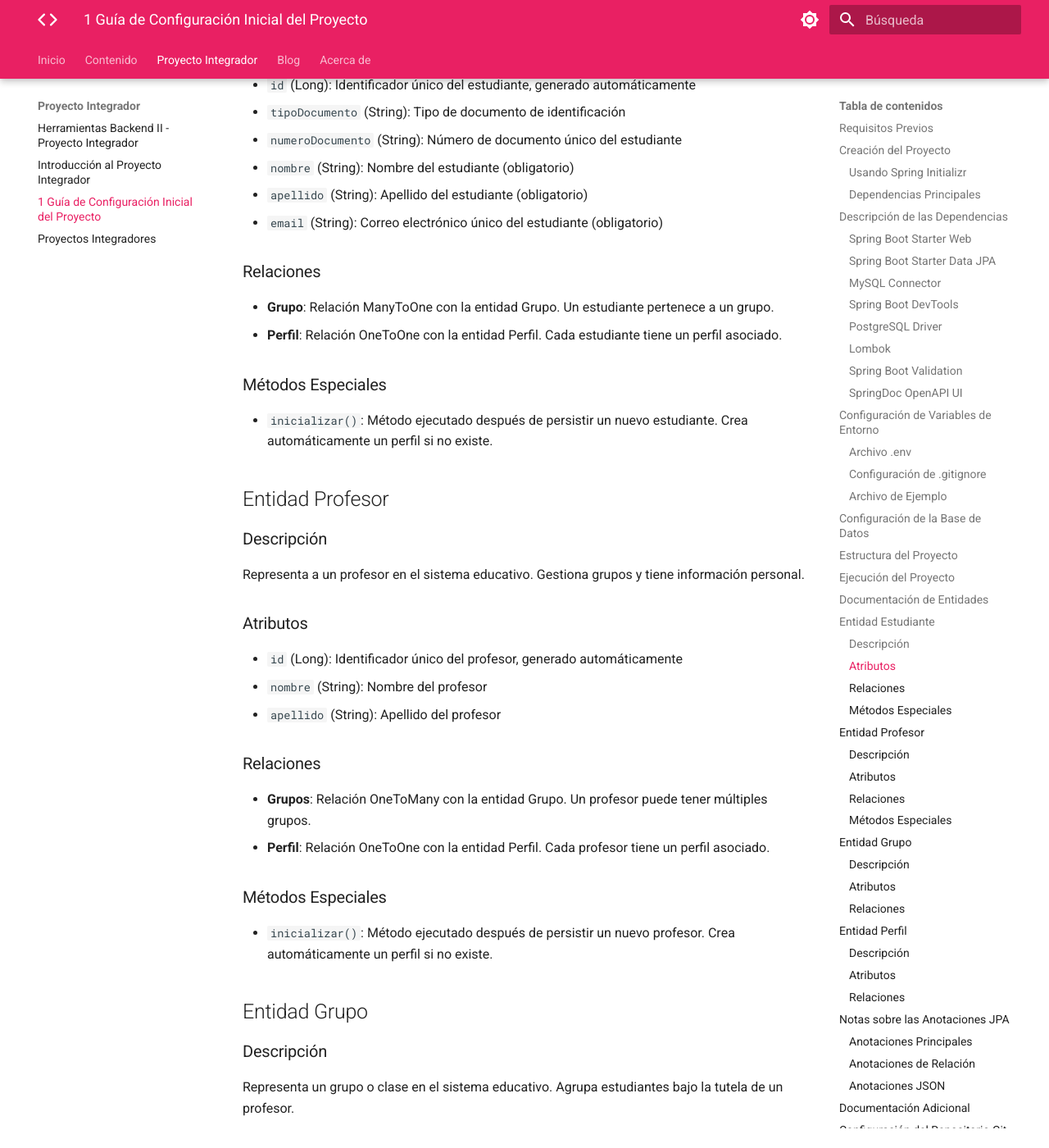
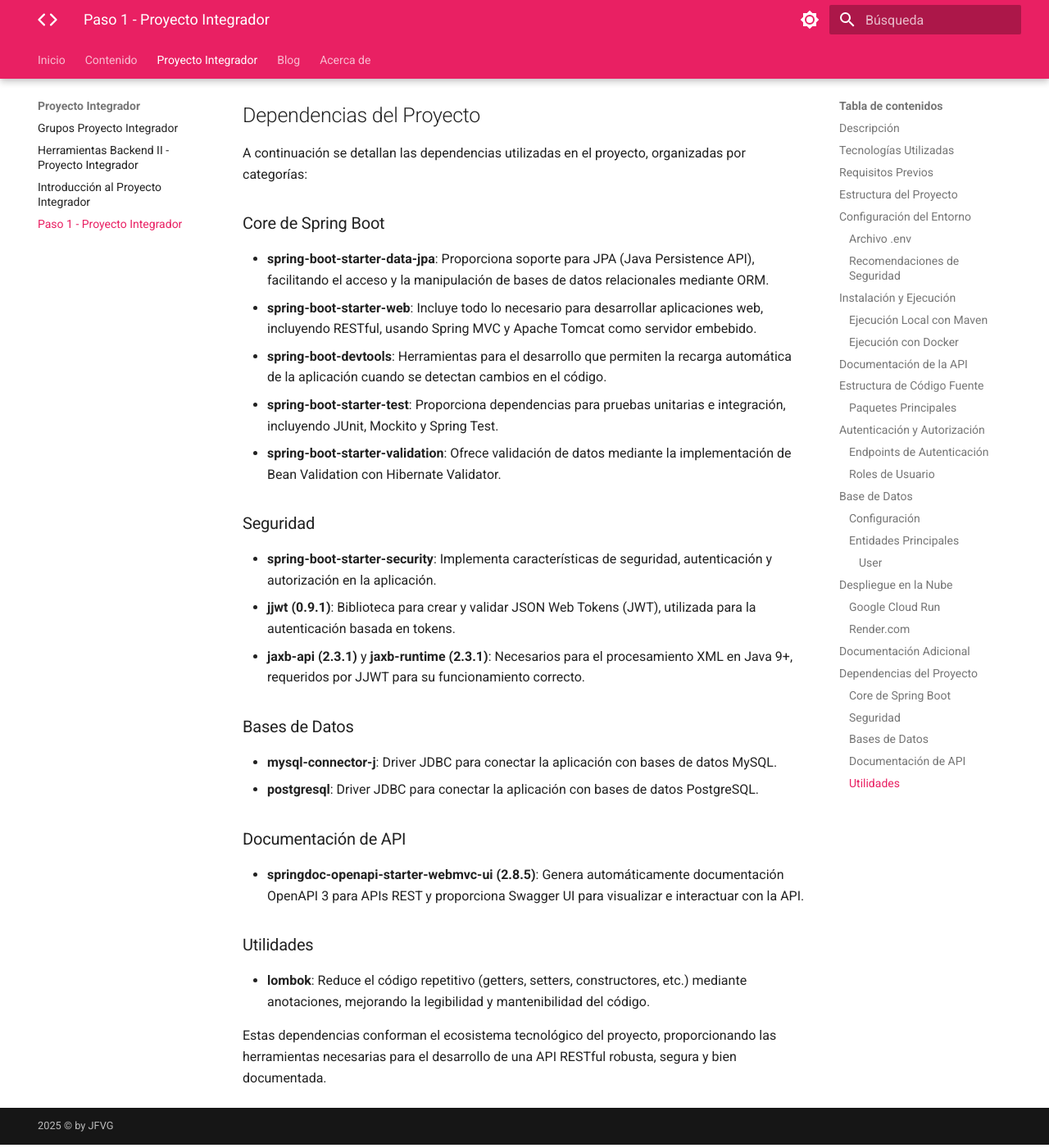
Before and after one commit to jfinfocesde/25b2, an MkDocs documentation site: the page built from docs/pi/p2.md, in a window 1280 px wide and 1400 px high, scrolled down 5328 px. Shown: the whole window at 82% size. Built offline with MkDocs 1.6.1 and Material for MkDocs 9.7.7, drawn with Linux system fonts in a browser that asks for light colours; some of the changed text lies outside the part shown.

Commit message:
15-03-2025

````diff
--- a/docs/pi/p2.md
+++ b/docs/pi/p2.md
@@ -1,364 +1,241 @@
-# 1 Guía de Configuración Inicial del Proyecto
+# Paso 1 - Proyecto Integrador
+
+## Descripción
+Este proyecto es una API RESTful desarrollada con Spring Boot que implementa un sistema de gestión con autenticación y autorización basada en roles. La API está diseñada para ser desplegada en contenedores Docker y puede ser ejecutada tanto en entornos locales como en la nube (Google Cloud Run o Render.com).
+
+## Tecnologías Utilizadas
+- Java 21
+- Spring Boot 3.4.3
+- Spring Security
+- Spring Data JPA
+- MySQL / PostgreSQL
+- JWT (JSON Web Tokens)
+- Maven
+- Docker
+- Swagger / OpenAPI
 
 ## Requisitos Previos
-
-- Java Development Kit (JDK) 21
-- Maven 3.6 o superior
-- IDE de su preferencia (IntelliJ IDEA, Eclipse, VS Code)
-
-## Creación del Proyecto
-
-### Usando Spring Initializr
-
-1. Visitar [Spring Initializr](https://start.spring.io/)
-2. Configurar el proyecto:
-   - Project: Maven
-   - Language: Java
-   - Spring Boot: 3.4.3
-   - Group: com.cesde
-   - Artifact: proyecto-integrador
-   - Name: proyecto-integrador
-   - Description: Proyecto Integrador Spring Boot
-   - Package name: com.cesde.proyecto_integrador
-   - Packaging: Jar
-   - Java: 21
-
-### Dependencias Principales
-
-```xml
-<dependencies>
-    <!-- Spring Boot Starter Web -->
-    <dependency>
-        <groupId>org.springframework.boot</groupId>
-        <artifactId>spring-boot-starter-web</artifactId>
-    </dependency>
-
-    <!-- Spring Boot Starter Data JPA -->
-    <dependency>
-        <groupId>org.springframework.boot</groupId>
-        <artifactId>spring-boot-starter-data-jpa</artifactId>
-    </dependency>
-
-    <!-- MySQL Connector -->
-    <dependency>
-        <groupId>com.mysql</groupId>
-        <artifactId>mysql-connector-j</artifactId>
-        <scope>runtime</scope>
-    </dependency>
-
-    <!-- Spring Boot DevTools -->
-    <dependency>
-        <groupId>org.springframework.boot</groupId>
-        <artifactId>spring-boot-devtools</artifactId>
-        <scope>runtime</scope>
-        <optional>true</optional>
-    </dependency>
-
-    <!-- PostgreSQL Driver -->
-    <dependency>
-        <groupId>org.postgresql</groupId>
-        <artifactId>postgresql</artifactId>
-        <scope>runtime</scope>
-    </dependency>
-
-    <!-- Lombok -->
-    <dependency>
-        <groupId>org.projectlombok</groupId>
-        <artifactId>lombok</artifactId>
-        <optional>true</optional>
-    </dependency>
-
-    <!-- Spring Boot Validation -->
-    <dependency>
-        <groupId>org.springframework.boot</groupId>
-        <artifactId>spring-boot-starter-validation</artifactId>
-    </dependency>
-
-    <!-- SpringDoc OpenAPI UI -->
-    <dependency>
-        <groupId>org.springdoc</groupId>
-        <artifactId>springdoc-openapi-starter-webmvc-ui</artifactId>
-        <version>2.8.5</version>
-    </dependency>
-</dependencies>
-```
-
-## Descripción de las Dependencias
-
-### Spring Boot Starter Web
-- Proporciona todas las dependencias necesarias para crear aplicaciones web
-- Incluye Spring MVC, Tomcat embebido y configuración automática
-
-### Spring Boot Starter Data JPA
-- Facilita la integración con bases de datos relacionales
-- Proporciona implementación de JPA con Hibernate
-- Simplifica el acceso y manipulación de datos
-
-### MySQL Connector
-- Driver JDBC para MySQL
-- Permite la conexión con bases de datos MySQL
-
-### Spring Boot DevTools
-- Herramientas de desarrollo que mejoran la productividad
-- Reinicio automático cuando se detectan cambios en el código
-- Recarga automática de recursos estáticos
-
-### PostgreSQL Driver
-- Driver JDBC para PostgreSQL
-- Permite la conexión con bases de datos PostgreSQL
-- Alternativa a MySQL para mayor escalabilidad
-
-### Lombok
-- Reduce el código repetitivo con anotaciones
-- Genera automáticamente getters, setters, constructores y más
-- Mejora la legibilidad y mantenibilidad del código
-
-### Spring Boot Validation
-- Proporciona validación de datos con anotaciones
-- Integración con Bean Validation (JSR-380)
-- Validación de entrada en controladores REST
-
-### SpringDoc OpenAPI UI
-- Genera documentación OpenAPI (antes Swagger) automáticamente
-- Interfaz interactiva para probar la API
-- Compatible con OpenAPI 3.0
-
-## Configuración de Variables de Entorno
-
-### Archivo .env
-
-Crear un archivo `.env` en la raíz del proyecto con las siguientes variables:
-
-```properties
-# Database Configuration
-DB_URL=jdbc:mysql://localhost:3306/nombre_base_datos
-DB_USERNAME=usuario_db
-DB_PASSWORD=contraseña_db
-```
-
-### Configuración de .gitignore
-
-El archivo `.env` ya está incluido en el `.gitignore` para evitar exponer información sensible. Asegúrate de que las siguientes líneas estén presentes:
-
-```
-.env
-*.env
-```
-
-### Archivo de Ejemplo
-
-Crear un archivo `.env.example` que sirva como plantilla:
-
-```properties
-# Database Configuration
-DB_URL=jdbc:mysql://localhost:3306/db_name
-DB_USERNAME=your_username
-DB_PASSWORD=your_password
-```
-
-## Configuración de la Base de Datos
-
-En `application.properties`:
-
-```properties
-# MySQL
-spring.datasource.url=${DB_URL}
-spring.datasource.username=${DB_USERNAME}
-spring.datasource.password=${DB_PASSWORD}
-spring.jpa.database-platform=org.hibernate.dialect.MySQLDialect
-spring.jpa.hibernate.ddl-auto=update
-
-server.port=${PORT:8080}
-```
+- JDK 21
+- Maven 3.8+
+- MySQL o PostgreSQL
+- Docker (opcional, para despliegue en contenedores)
 
 ## Estructura del Proyecto
 
 ```
-src/
-├── main/
-│   ├── java/
-│   │   └── com/
-│   │       └── cesde/
-│   │           └── proyecto_integrador/
-│   │               ├── controllers/
-│   │               ├── models/
-│   │               ├── repositories/
-│   │               └── services/
-│   └── resources/
-│       └── application.properties
-└── test/
-    └── java/
+.
+├── .mvn/                  # Configuración de Maven Wrapper
+├── docs/                  # Documentación del proyecto
+├── src/                   # Código fuente
+│   ├── main/
+│   │   ├── java/         # Código fuente Java
+│   │   └── resources/     # Recursos y configuraciones
+│   └── test/
+│       └── java/         # Pruebas unitarias
+├── .dockerignore          # Archivos ignorados por Docker
+├── .env                   # Variables de entorno
+├── .gitattributes         # Configuración de atributos Git
+├── .gitignore             # Archivos ignorados por Git
+├── Dockerfile             # Configuración de Docker
+├── mvnw                   # Maven Wrapper (Unix)
+├── mvnw.cmd               # Maven Wrapper (Windows)
+├── pom.xml                # Configuración de Maven
+├── project.toml           # Configuración del proyecto
+└── README.md              # Documentación principal
 ```
 
-## Ejecución del Proyecto
+## Configuración del Entorno
 
-1. Clonar el repositorio
-2. Copiar `.env.example` a `.env` y configurar las variables de entorno
-3. Configurar las variables de entorno para la base de datos
-4. Ejecutar con Maven:
+### Archivo .env
+Crea un archivo `.env` en la raíz del proyecto con las siguientes variables:
+
+```
+# MySQL
+DB_URL=jdbc:mysql://localhost:3306/data_pi
+DB_USERNAME=root
+DB_PASSWORD=tu_contraseña
+
+# JWT
+JWT_SECRET=tu_secreto_super_seguro_aqui
+```
+
+### Recomendaciones de Seguridad
+1. **Nunca subas el archivo .env al repositorio** - Asegúrate de que esté incluido en `.gitignore`
+2. Usa secretos complejos para JWT (mínimo 32 caracteres, mezcla mayúsculas, números y símbolos)
+3. Usa diferentes credenciales por entorno (desarrollo, producción)
+4. Rota los secretos JWT periódicamente
+
+## Instalación y Ejecución
+
+### Ejecución Local con Maven
+
+1. Clona el repositorio:
+   ```bash
+   git clone [URL_DEL_REPOSITORIO]
+   cd BaseV2
+   ```
+
+2. Crea y configura el archivo `.env` como se indicó anteriormente.
+
+3. Compila el proyecto:
+   ```bash
+   ./mvnw clean package
+   ```
+
+4. Ejecuta la aplicación:
    ```bash
    ./mvnw spring-boot:run
    ```
 
-## Documentación de Entidades
+5. La API estará disponible en: http://localhost:8080
 
-## Entidad Estudiante
+### Ejecución con Docker
 
-### Descripción
-Representa a un estudiante en el sistema educativo. Contiene información personal y académica del estudiante.
+1. Construye la imagen Docker:
+   ```bash
+   docker build -t proyecto-integrador .
+   ```
 
-### Atributos
-- `id` (Long): Identificador único del estudiante, generado automáticamente
-- `tipoDocumento` (String): Tipo de documento de identificación
-- `numeroDocumento` (String): Número de documento único del estudiante
-- `nombre` (String): Nombre del estudiante (obligatorio)
-- `apellido` (String): Apellido del estudiante (obligatorio)
-- `email` (String): Correo electrónico único del estudiante (obligatorio)
+2. Ejecuta el contenedor:
+   ```bash
+   docker run -d \
+     --name proyecto-integrador \
+     -p 8080:8080 \
+     --env-file .env \
+     proyecto-integrador
+   ```
 
-### Relaciones
-- **Grupo**: Relación ManyToOne con la entidad Grupo. Un estudiante pertenece a un grupo.
-- **Perfil**: Relación OneToOne con la entidad Perfil. Cada estudiante tiene un perfil asociado.
+3. La API estará disponible en: http://localhost:8080
 
-### Métodos Especiales
-- `inicializar()`: Método ejecutado después de persistir un nuevo estudiante. Crea automáticamente un perfil si no existe.
+## Documentación de la API
 
-## Entidad Profesor
+La documentación de la API está disponible a través de Swagger UI:
 
-### Descripción
-Representa a un profesor en el sistema educativo. Gestiona grupos y tiene información personal.
+- URL: http://localhost:8080/swagger-ui/index.html
 
-### Atributos
-- `id` (Long): Identificador único del profesor, generado automáticamente
-- `nombre` (String): Nombre del profesor
-- `apellido` (String): Apellido del profesor
+## Estructura de Código Fuente
 
-### Relaciones
-- **Grupos**: Relación OneToMany con la entidad Grupo. Un profesor puede tener múltiples grupos.
-- **Perfil**: Relación OneToOne con la entidad Perfil. Cada profesor tiene un perfil asociado.
+### Paquetes Principales
+```
+com.cesde.proyecto_integrador/
+├── auth/                  # Autenticación y autorización
+├── config/                # Configuraciones de la aplicación
+├── controller/            # Controladores REST
+├── dto/                   # Objetos de transferencia de datos
+├── exception/             # Manejo de excepciones
+├── model/                 # Entidades y modelos
+├── repository/            # Interfaces de repositorio
+├── service/               # Lógica de negocio
+└── ProyectoIntegradorApplication.java  # Punto de entrada
+```
 
-### Métodos Especiales
-- `inicializar()`: Método ejecutado después de persistir un nuevo profesor. Crea automáticamente un perfil si no existe.
+## Autenticación y Autorización
 
-## Entidad Grupo
+### Endpoints de Autenticación
 
-### Descripción
-Representa un grupo o clase en el sistema educativo. Agrupa estudiantes bajo la tutela de un profesor.
+- **Login**: `POST /api/auth/login`
+  - Cuerpo de la solicitud:
+    ```json
+    {
+      "email": "usuario@ejemplo.com",
+      "password": "contraseña"
+    }
+    ```
+  - Respuesta:
+    ```json
+    {
+      "token": "jwt_token",
+      "username": "usuario@ejemplo.com",
+      "role": "ADMIN"
+    }
+    ```
 
-### Atributos
-- `id` (Long): Identificador único del grupo, generado automáticamente
-- `nombre` (String): Nombre único del grupo
-- `area` (String): Área de estudio o especialización del grupo
+### Roles de Usuario
 
-### Relaciones
-- **Estudiantes**: Relación OneToMany con la entidad Estudiante. Un grupo puede tener múltiples estudiantes.
-- **Profesor**: Relación ManyToOne con la entidad Profesor. Un grupo está asignado a un profesor.
+El sistema implementa dos roles principales:
 
-## Entidad Perfil
+- **ADMIN**: Acceso completo al sistema, incluida la gestión de usuarios
+- **USER**: Acceso limitado a funcionalidades específicas
 
-### Descripción
-Contiene información detallada y personal tanto de estudiantes como de profesores.
+## Base de Datos
 
-### Atributos
-- `id` (Long): Identificador único del perfil, generado automáticamente
-- `fechaNacimiento` (LocalDate): Fecha de nacimiento
-- `direccion` (String): Dirección física
-- `telefono` (String): Número de teléfono de contacto
-- `urlFoto` (String): URL de la foto de perfil
+### Configuración
 
-### Relaciones
-- **Estudiante**: Relación OneToOne con la entidad Estudiante. Un perfil puede estar asociado a un estudiante.
-- **Profesor**: Relación OneToOne con la entidad Profesor. Un perfil puede estar asociado a un profesor.
+El proyecto está configurado para trabajar con MySQL por defecto, pero también soporta PostgreSQL. La configuración se encuentra en `application.properties`.
 
-## Notas sobre las Anotaciones JPA
+### Entidades Principales
 
-### Anotaciones Principales
-- `@Entity`: Marca una clase como entidad JPA
-- `@Id`: Identifica el campo de clave primaria
-- `@GeneratedValue`: Configura la generación automática de valores para la clave primaria
-- `@Column`: Personaliza la columna en la base de datos (unique, nullable, etc.)
+#### User
 
-### Anotaciones de Relación
-- `@OneToOne`: Establece una relación uno a uno entre entidades
-- `@OneToMany`: Establece una relación uno a muchos
-- `@ManyToOne`: Establece una relación muchos a uno
-- `@JoinColumn`: Especifica la columna de unión en relaciones
+- **Atributos**: id, email, password, role, createdAt, updatedAt
+- **Roles**: ADMIN, USER
 
-### Anotaciones JSON
-- `@JsonManagedReference`: Maneja la parte principal de una relación bidireccional
-- `@JsonBackReference`: Maneja la parte inversa de una relación bidireccional
+## Despliegue en la Nube
+
+### Google Cloud Run
+
+El proyecto incluye configuración para ser desplegado en Google Cloud Run:
+
+1. Construye la imagen Docker:
+   ```bash
+   docker build -t gcr.io/[PROJECT_ID]/proyecto-integrador .
+   ```
+
+2. Sube la imagen a Google Container Registry:
+   ```bash
+   docker push gcr.io/[PROJECT_ID]/proyecto-integrador
+   ```
+
+3. Despliega en Cloud Run:
+   ```bash
+   gcloud run deploy proyecto-integrador \
+     --image gcr.io/[PROJECT_ID]/proyecto-integrador \
+     --platform managed \
+     --allow-unauthenticated
+   ```
+
+### Render.com
+
+El proyecto también puede ser desplegado en Render.com utilizando la configuración alternativa en el Dockerfile.
 
 ## Documentación Adicional
 
-- [Documentación oficial de Spring Boot](https://docs.spring.io/spring-boot/docs/current/reference/html/)
-- [Guía de JPA](https://docs.spring.io/spring-data/jpa/docs/current/reference/html/)
-- [Tutorial de Spring Boot](https://spring.io/guides/gs/spring-boot/)
+Para más información, consulta los siguientes documentos en la carpeta `docs/`:
 
-## Configuración del Repositorio Git
+- [Estructura del Proyecto](docs/estructura-proyecto.md)
+- [Configuración del Entorno](docs/configuracion-entorno.md)
+- [Configuración de Docker](docs/docker-configuracion.md)
+- [Entidad Usuario](docs/entidades/User.md)
 
-### Inicialización del Repositorio
+## Dependencias del Proyecto
 
-1. Instalar Git si aún no está instalado: [Git Downloads](https://git-scm.com/downloads)
+A continuación se detallan las dependencias utilizadas en el proyecto, organizadas por categorías:
 
-2. Abrir una terminal en la raíz del proyecto
+### Core de Spring Boot
 
-3. Inicializar el repositorio Git:
-   ```bash
-   git init
-   ```
+- **spring-boot-starter-data-jpa**: Proporciona soporte para JPA (Java Persistence API), facilitando el acceso y la manipulación de bases de datos relacionales mediante ORM.
+- **spring-boot-starter-web**: Incluye todo lo necesario para desarrollar aplicaciones web, incluyendo RESTful, usando Spring MVC y Apache Tomcat como servidor embebido.
+- **spring-boot-devtools**: Herramientas para el desarrollo que permiten la recarga automática de la aplicación cuando se detectan cambios en el código.
+- **spring-boot-starter-test**: Proporciona dependencias para pruebas unitarias e integración, incluyendo JUnit, Mockito y Spring Test.
+- **spring-boot-starter-validation**: Ofrece validación de datos mediante la implementación de Bean Validation con Hibernate Validator.
 
-### Configuración del .gitignore
+### Seguridad
 
-Crear o actualizar el archivo `.gitignore` en la raíz del proyecto:
+- **spring-boot-starter-security**: Implementa características de seguridad, autenticación y autorización en la aplicación.
+- **jjwt (0.9.1)**: Biblioteca para crear y validar JSON Web Tokens (JWT), utilizada para la autenticación basada en tokens.
+- **jaxb-api (2.3.1)** y **jaxb-runtime (2.3.1)**: Necesarios para el procesamiento XML en Java 9+, requeridos por JJWT para su funcionamiento correcto.
 
-```
-TARGET/
-*.class
-*.jar
-*.war
-.env
-*.env
-.idea/
-*.iml
-.vscode/
-.settings/
-.project
-.classpath
+### Bases de Datos
 
-# Logs
-logs/
-*.log
+- **mysql-connector-j**: Driver JDBC para conectar la aplicación con bases de datos MySQL.
+- **postgresql**: Driver JDBC para conectar la aplicación con bases de datos PostgreSQL.
 
-# Maven
-target/
-.mvn/timing.properties
-.mvn/wrapper/maven-wrapper.jar
+### Documentación de API
 
-# Spring Boot
-.spring-boot-devtools
-```
+- **springdoc-openapi-starter-webmvc-ui (2.8.5)**: Genera automáticamente documentación OpenAPI 3 para APIs REST y proporciona Swagger UI para visualizar e interactuar con la API.
 
-### Primer Commit
+### Utilidades
 
-1. Agregar todos los archivos:
-   ```bash
-   git add .
-   ```
+- **lombok**: Reduce el código repetitivo (getters, setters, constructores, etc.) mediante anotaciones, mejorando la legibilidad y mantenibilidad del código.
 
-2. Realizar el primer commit:
-   ```bash
-   git commit -m "Inicialización del proyecto Spring Boot"
-   ```
-
-### Conexión con GitHub
-
-1. Crear un nuevo repositorio en GitHub llamado `proyecto_integrador_#` (reemplazar # con tu número de identificación)
-
-2. Conectar el repositorio local con GitHub:
-   ```bash
-   git remote add origin https://github.com/tu-usuario/proyecto_integrador_#.git
-   ```
-
-3. Subir el código al repositorio remoto:
-   ```bash
-   git push -u origin main
-   ```
+Estas dependencias conforman el ecosistema tecnológico del proyecto, proporcionando las herramientas necesarias para el desarrollo de una API RESTful robusta, segura y bien documentada.
--- a/mkdocs.yml
+++ b/mkdocs.yml
@@ -78,10 +78,10 @@
 
 
   - Proyecto Integrador:
-      - pi/p0.md
+      - pi/groups.md
+      - pi/tools.md
       - pi/p1.md
       - pi/p2.md
-      - pi/p3.md
   - Blog:
      - blog/index.md
   - Acerca de: about.md
````
Also changed, not shown: docs/pi/groups.md (renamed from docs/pi/p3.md, +4 -1 lines), docs/pi/tools.md (renamed from docs/pi/p0.md).
